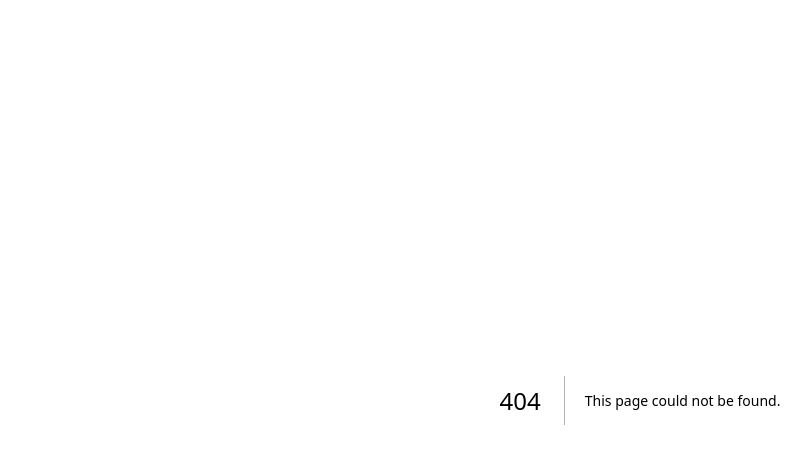
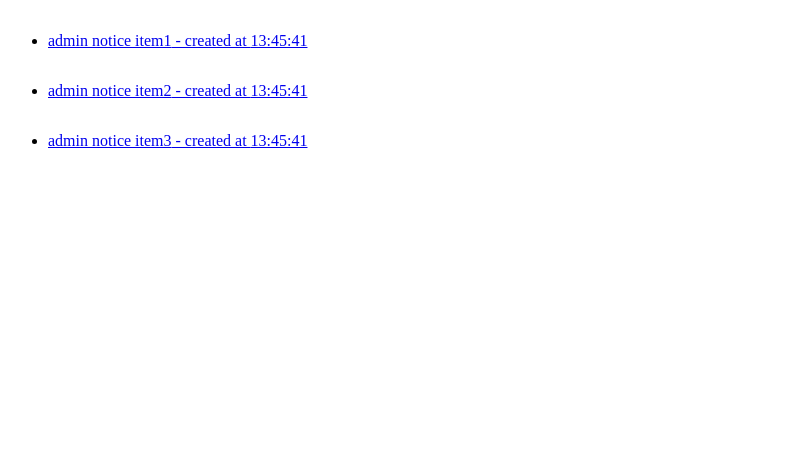
Before and after one commit to developer-choi/reproduce-2025-03-26, a Next.js app: page /admin-notice/list in a window 1280 px wide. Before the commit this address had no page. Shown: the top 464 px of the page, without its empty margins (0-811 px from the left). Built offline with nearby package versions, Linux system fonts and the light colour scheme.

Commit message:
Add an actual example.

```diff
--- /dev/null
+++ b/src/app/admin-notice/list/page.tsx
@@ -0,0 +1,35 @@
+import dayjs from 'dayjs';
+import Link from 'next/link';
+
+export default async function Page() {
+  const {list} = await getNoticeListApi();
+
+  return (
+    <div>
+      <ul>
+        {list.map(item => (
+          <li key={item.id} style={{paddingBlock: 16}}>
+            <Link href={`/admin-notice/${item.id}/edit`}>{item.title} - created at {item.createdAt}</Link>
+          </li>
+        ))}
+      </ul>
+    </div>
+  );
+}
+
+async function getNoticeListApi() {
+  // fetch('https://some.domain/notice', {
+  //   headers: {
+  //     ['access-token']: 'administrator access token token'
+  //   },
+  //   cache: 'no-store'
+  // });
+
+  return {
+    list: [1, 2, 3].map(id => ({
+      id,
+      title: `admin notice item${id}`,
+      createdAt: dayjs().format('HH:mm:ss')
+    }))
+  };
+}
```
Also changed, not shown: src/app/admin-notice/[id]/edit/page.tsx (added, +22 -0 lines).
